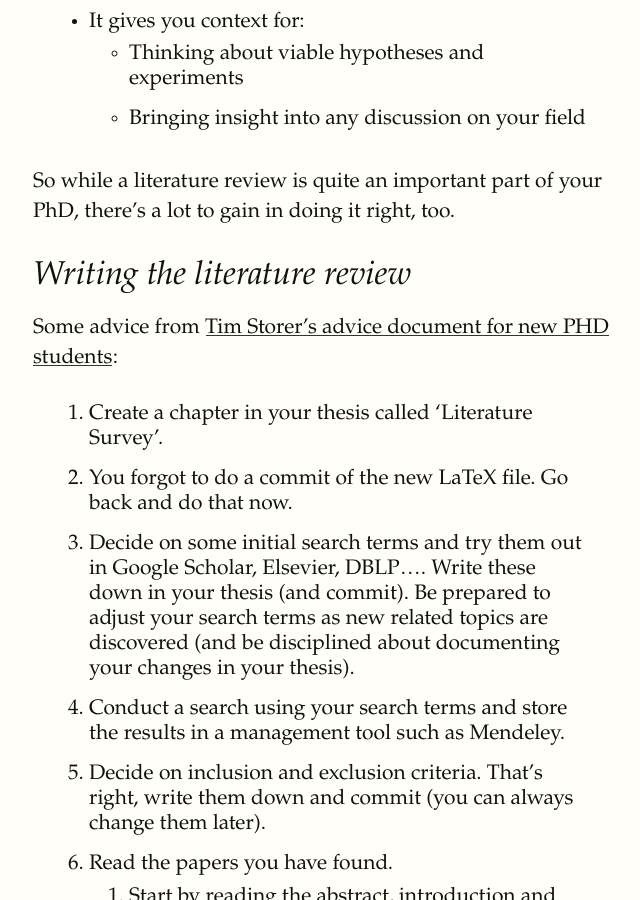
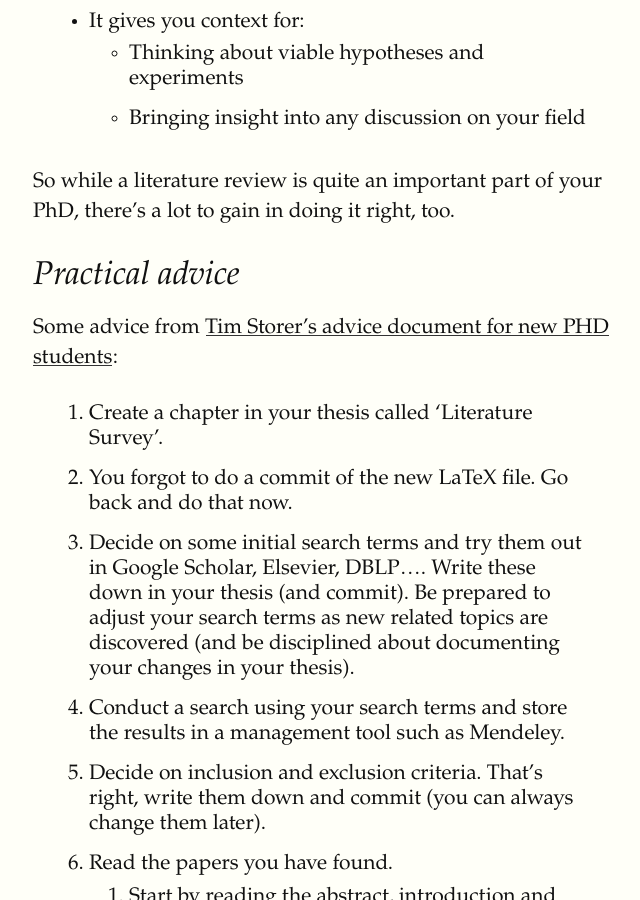
Before and after one commit to Unofficial-Glasgow-PhD/unofficial-advice, a Jekyll site: the page built from literature_review.md, in a window 1280 px wide and 900 px high, scrolled down 566 px. Shown: the whole window, without its empty margins (127-767 px from the left). Built offline with Jekyll 4.4.1, drawn with Linux system fonts in a browser that asks for light colours; some web fonts are replaced.

Commit message:
Fixed a duplicate title

```diff
--- a/literature_review.md
+++ b/literature_review.md
@@ -16,7 +16,7 @@ A literature review is pretty crucial for a few reasons:
 
 So while a literature review is quite an important part of your PhD, there's a lot to gain in doing it right, too.
 
-## Writing the literature review
+## Practical advice
 
 Some advice from [Tim Storer's advice document for new PHD students](https://github.com/twsswt/glasgow_socs_phd_bootstrap/blob/7809bee64b55ac714a8bee4d8e6de926776513ce/README.md):
 
```
